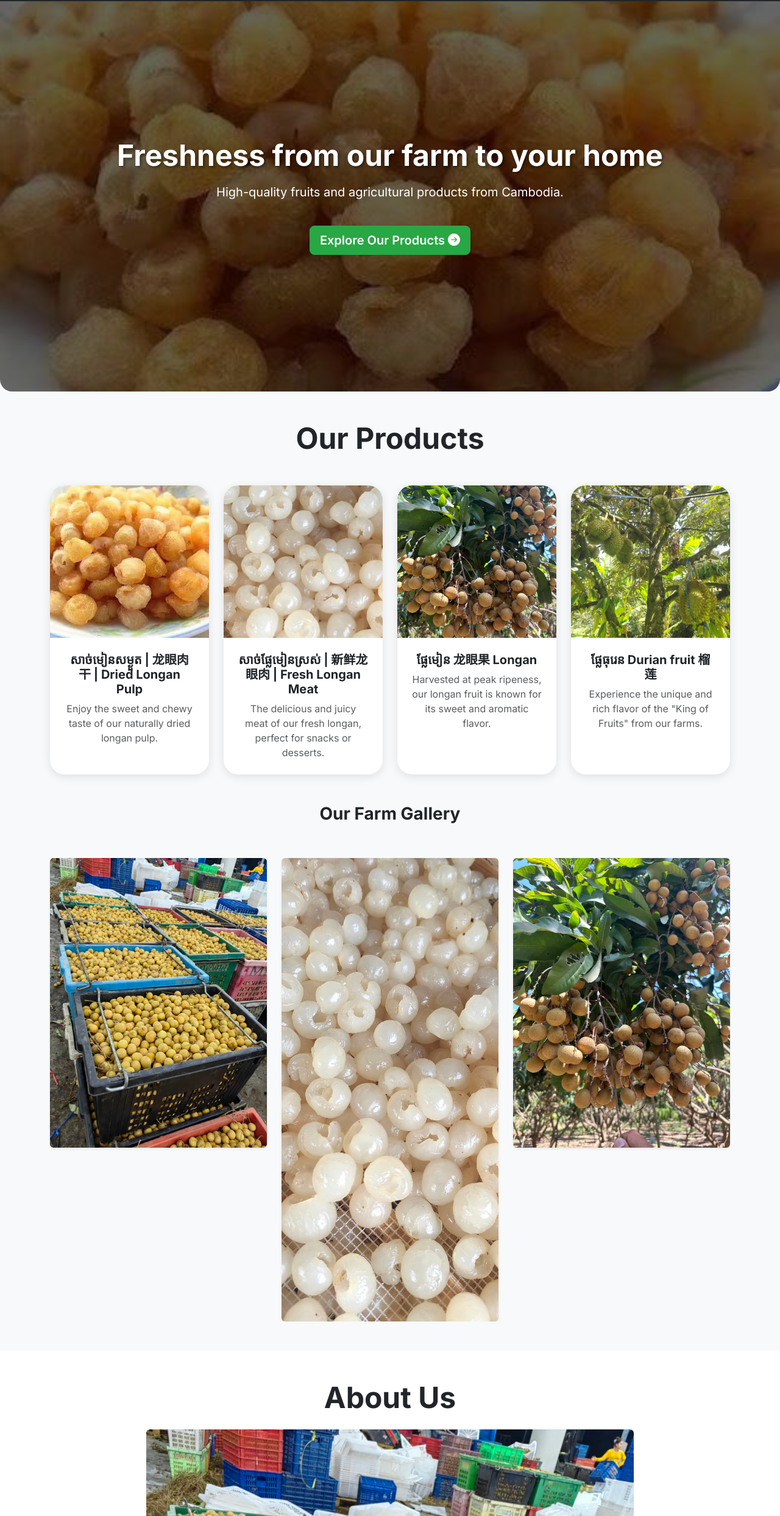
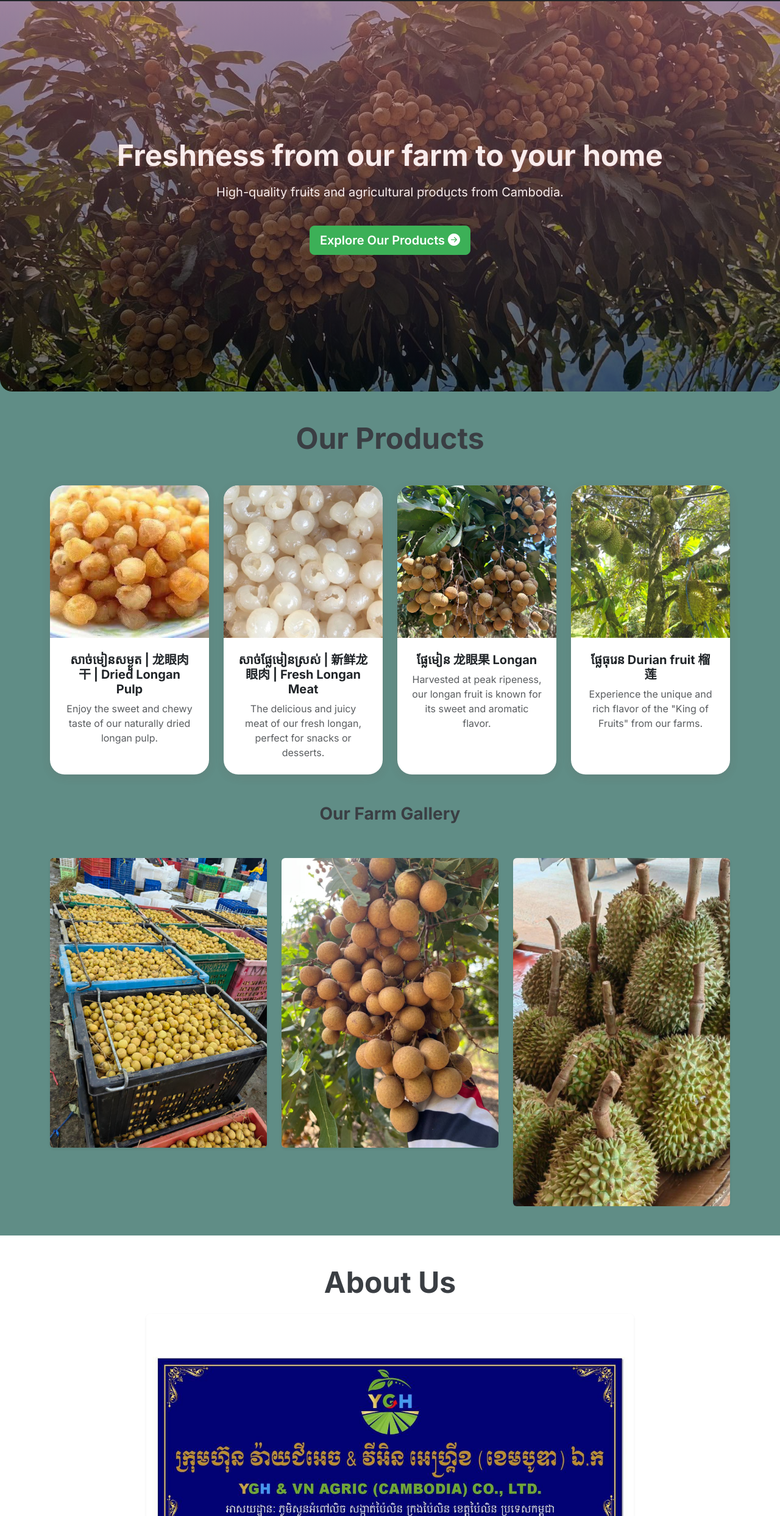
Before and after one commit to taingsiveminh/YGH-AGRIC, a plain HTML site: page index.html in a window 1280 px wide. Shown: the part 74-2560 px from the top of the page at 61% size. Drawn offline with nearby package versions, Linux system fonts and the light colour scheme.

Commit message:
first commit

```diff
--- a/index.html
+++ b/index.html
@@ -14,10 +14,10 @@
         /* Custom styles for a modern, clean look */
         :root {
             --primary-color: #007bff;
-            --secondary-color: #6c757d;
-            --dark-color: #212529;
-            --light-color: #f8f9fa;
-            --success-color: #28a745;
+            --secondary-color: #2277c2;
+            --dark-color: #3a3e43;
+            --light-color: #608d86;
+            --success-color: #3cb057;
         }
 
         body {
@@ -31,22 +31,22 @@
             height: 50px;
         }
         .navbar-dark .navbar-nav .nav-link {
-            color: rgba(255, 255, 255, 0.8);
+            color: rgba(244, 240, 240, 0.8);
             font-weight: 600;
             transition: color 0.3s ease;
         }
         .navbar-dark .navbar-nav .nav-link:hover {
-            color: white;
+            color: rgba(210, 206, 206, 0.604);
         }
         .bg-dark {
-            background-color: var(--dark-color) !important;
+            background-color: dark;
         }
 
         /* Hero Section */
         .hero-section {
-            background: linear-gradient(rgba(0, 0, 0, 0.6), rgba(0, 0, 0, 0.6)), url('p1.jpg') no-repeat center center/cover;
+            background: linear-gradient(rgba(170, 92, 92, 0.6), rgba(0, 0, 0, 0.6)), url('p11.jpg') no-repeat center center/cover;
             height: 80vh; /* Increased height for better impact */
-            color: white;
+            color: rgb(248, 236, 236);
             display: flex;
             align-items: center;
             text-align: center;
@@ -56,7 +56,7 @@
         .hero-section h1 {
             font-weight: 700;
             font-size: 3rem;
-            text-shadow: 2px 2px 4px rgba(0,0,0,0.5);
+            text-shadow: 2px 2px 4px rgba(129, 74, 74, 0.5);
         }
         .hero-section p {
             font-weight: 400;
@@ -69,7 +69,7 @@
             transition: background-color 0.3s ease, transform 0.3s ease;
         }
         .hero-section .btn:hover {
-            background-color: #218838;
+            background-color: #35bf53;
             transform: translateY(-2px);
         }
 
@@ -79,7 +79,7 @@
             border-radius: 1.5rem; /* More rounded corners */
             overflow: hidden;
             border: none;
-            box-shadow: 0 4px 15px rgba(0,0,0,0.1);
+            box-shadow: 0 4px 15px rgba(111, 45, 45, 0.1);
         }
         .product-card:hover {
             transform: translateY(-8px);
@@ -95,7 +95,7 @@
         }
         .product-card .card-title {
             font-weight: 700;
-            color: var(--dark-color);
+            color: dark;
         }
 
         /* Gallery */
@@ -245,10 +245,10 @@
                         <img src="p3.jpg" alt="Packed Longan" class="img-fluid rounded shadow-sm">
                     </div>
                     <div class="col-md-4 col-sm-6 gallery-item">
-                        <img src="p2.jpg" alt="Peeled Longan" class="img-fluid rounded shadow-sm">
+                        <img src="p10.jpg" alt="Peeled Longan" class="img-fluid rounded shadow-sm">
                     </div>
                     <div class="col-md-4 col-sm-6 gallery-item">
-                        <img src="p4.jpg" alt="Longan on tree" class="img-fluid rounded shadow-sm">
+                        <img src="p13.jpg" alt="Longan on tree" class="img-fluid rounded shadow-sm">
                     </div>
                 </div>
             </div>
@@ -259,7 +259,7 @@
             <div class="container text-center">
                 <h2 class="display-5 fw-bold mb-4">About Us</h2>
                 <div class="mx-auto" style="max-width: 800px;">
-                    <img src="p3.jpg" alt="Company Banner" class="img-fluid rounded shadow-sm mb-4">
+                    <img src="p8.jpg" alt="Company Banner" class="img-fluid rounded shadow-sm mb-4">
                     <p class="lead">YGH & VN AGRIC (CAMBODIA) CO., LTD. is dedicated to providing the freshest and highest quality fruits from our Cambodian farms to customers around the world.</p>
                     <p>Our commitment to sustainable farming practices ensures that every product is not only delicious but also grown with care for the environment. We specialize in longan and durian, bringing the unique and vibrant flavors of our region to your table.</p>
                 </div>
```
